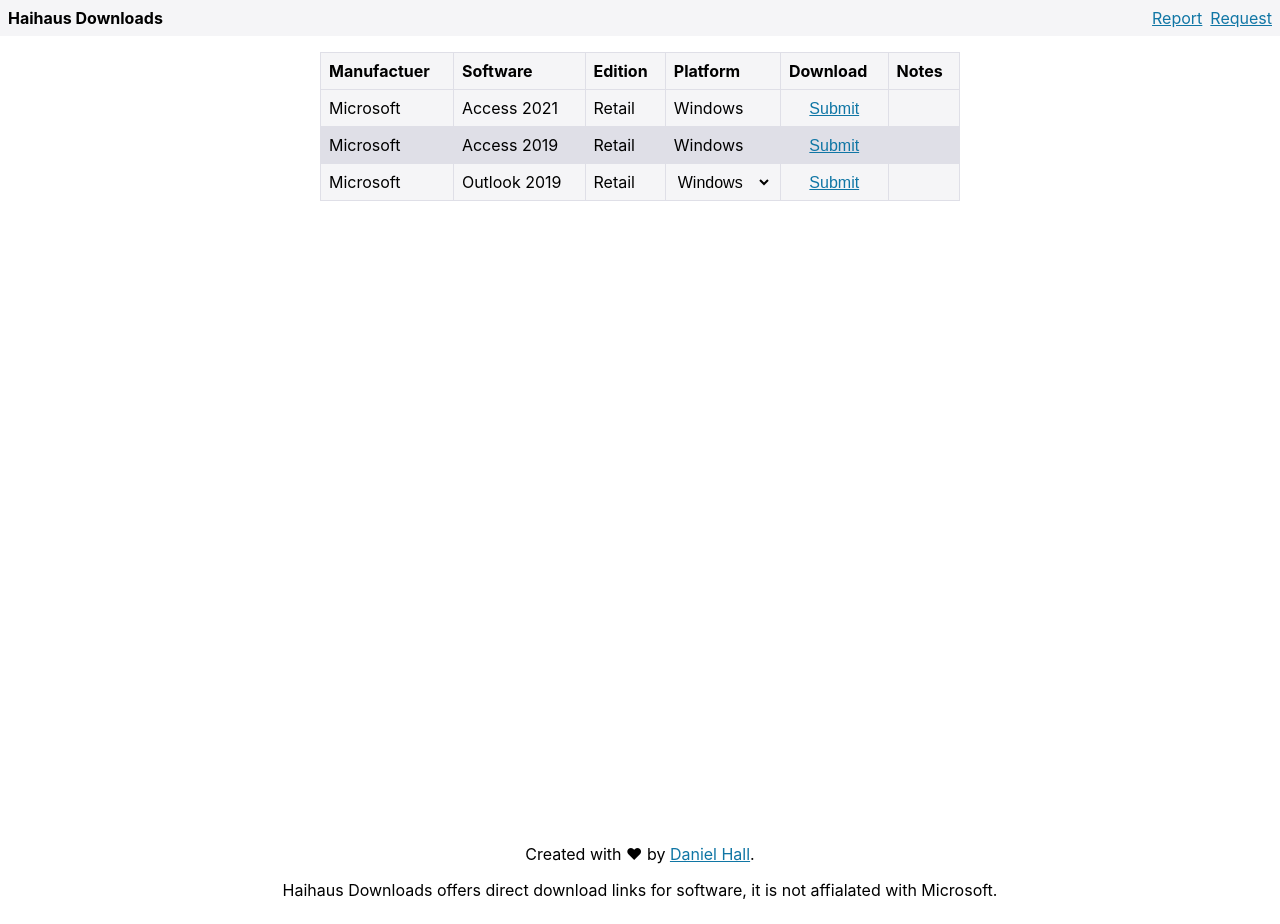
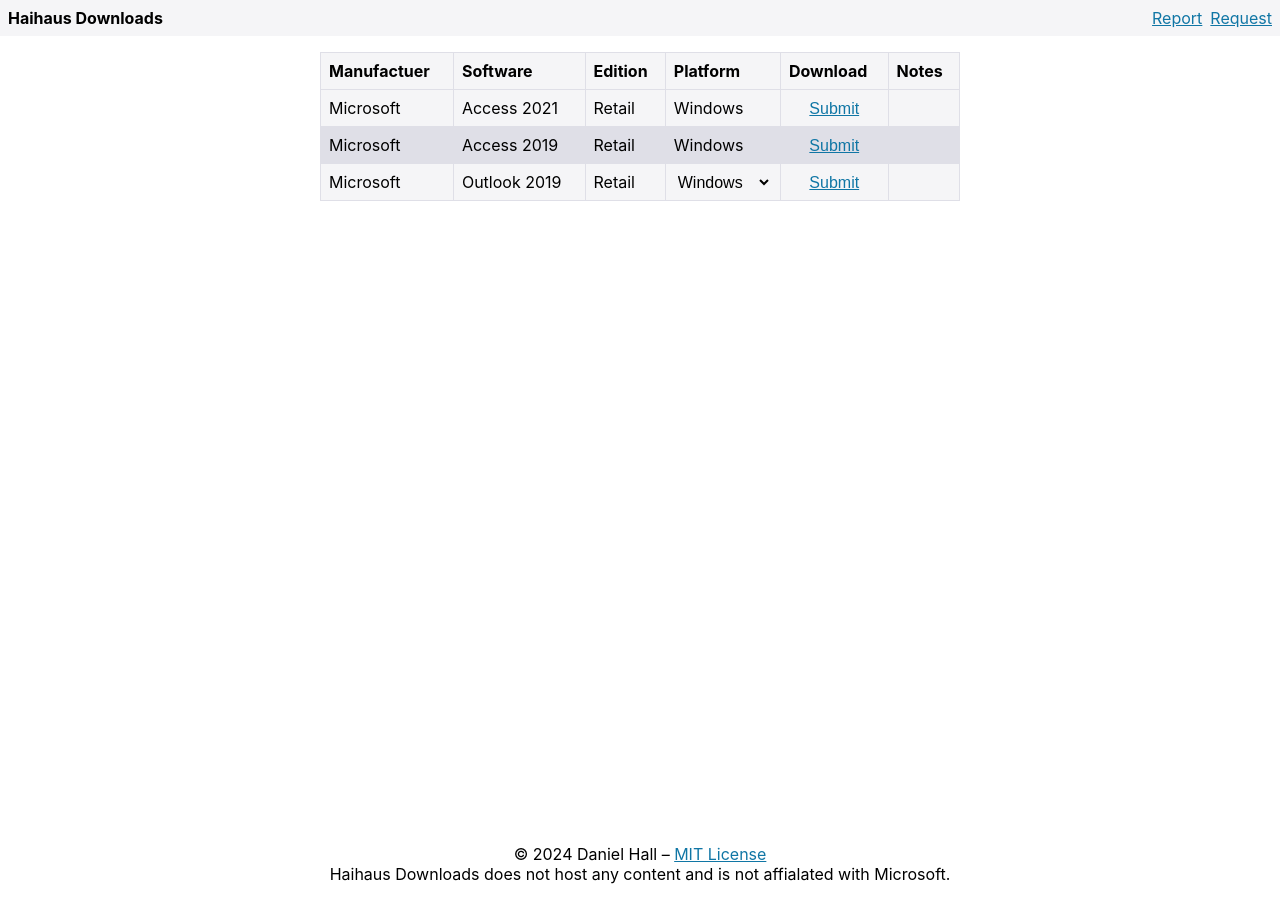
Before and after one commit to BetaPictoris/dl, a React (Create React App) app: page / in a window 1280 px wide. After the commit the page ends 892 px from the top, so only its background shows below. Built offline with nearby package versions, Linux system fonts and the light colour scheme.

Commit message:
feat: Cleaned up disclaimer

```diff
--- a/src/App.js
+++ b/src/App.js
@@ -36,10 +36,15 @@
       </main>
 
       <footer>
-        Created with ♥ by <a href="https://www.hai.haus">Daniel Hall</a>.
         <p>
-          Haihaus Downloads offers direct download links for software, it is not
-          affialated with Microsoft.
+          &copy; 2024 Daniel Hall &ndash;{" "}
+          <a href="https://github.com/BetaPictoris/dl" target="_blank">
+            MIT License
+          </a>
+        </p>
+        <p>
+          Haihaus Downloads does not host any content and is not affialated with
+          Microsoft.
         </p>
       </footer>
     </>
--- a/src/styles/app.css
+++ b/src/styles/app.css
@@ -122,3 +122,9 @@
   text-align: center;
   padding: 8px;
 }
+
+footer > p {
+  width: 100%;
+  max-width: 820px;
+  margin: 0 auto;
+}
```
Also changed, not shown: 1 other file (tests, documents, lock files or other folders).
